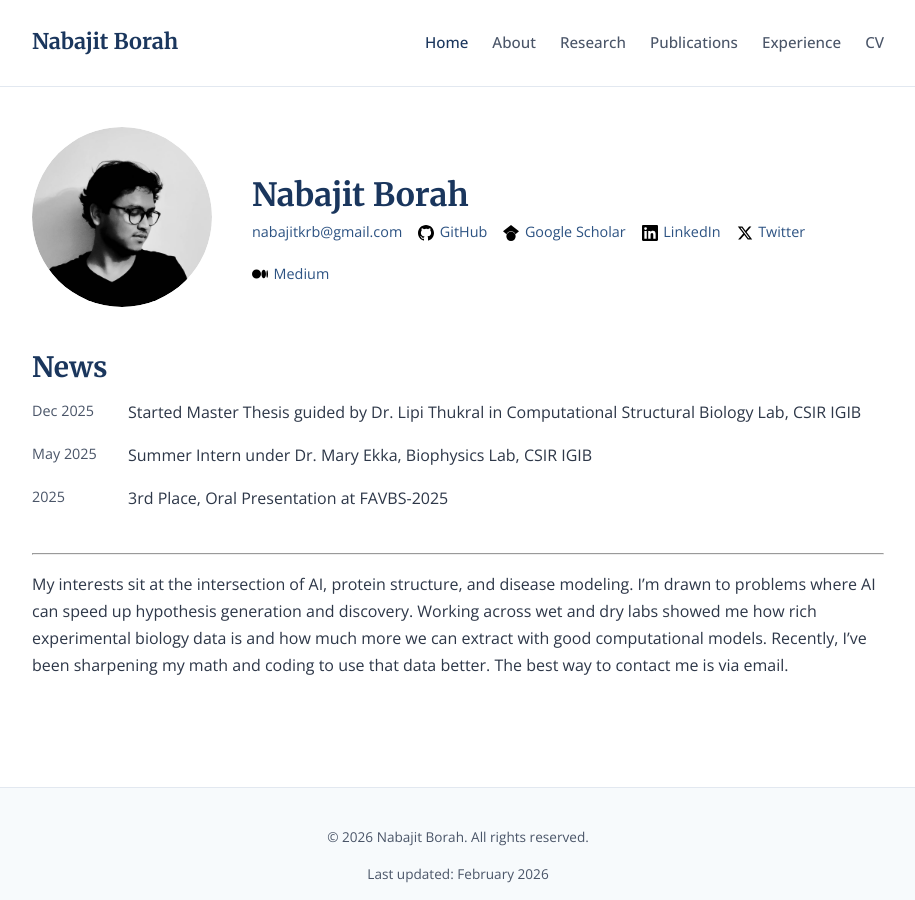
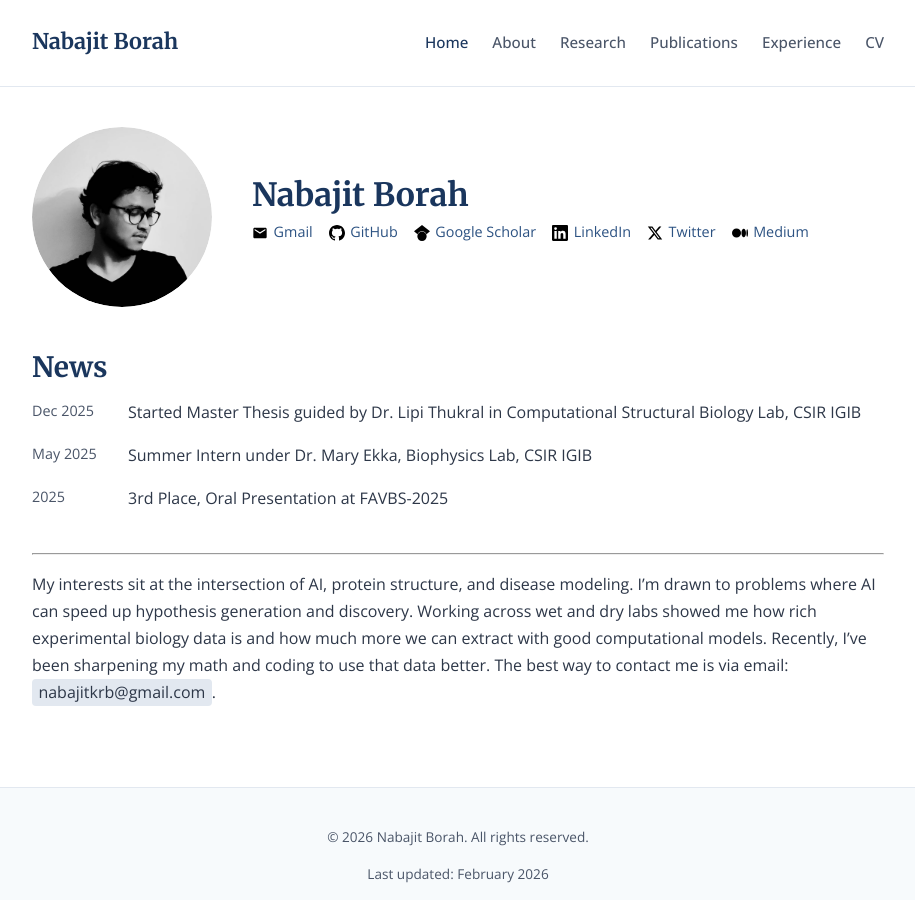
Before and after one commit to basicallynabbo/basicallynabbo.github.io, a Jekyll site: the page built from index.md, in a window 1280 px wide and 900 px high. Shown: the whole window, without its empty margins (182-1097 px from the left). Built offline with Jekyll 4.4.1, drawn with Linux system fonts in a browser that asks for light colours.

Commit message:
Enhance contact section with email highlight and update styling for better visibility

```diff
--- a/assets/css/style.css
+++ b/assets/css/style.css
@@ -171,6 +171,13 @@ main {
   width: 16px;
   height: 16px;
   vertical-align: middle;
+}
+
+.email-highlight {
+  background-color: #e2e8f0;
+  padding: 0.15em 0.4em;
+  border-radius: 4px;
+  color: var(--text-color);
 }
 
 /* Sections */
--- a/index.md
+++ b/index.md
@@ -11,7 +11,7 @@ show_title: false
   <div class="profile-info">
     <h1 class="profile-name">Nabajit Borah</h1>
     <div class="contact-links">
-      <a href="mailto:nabajitkrb@gmail.com">nabajitkrb@gmail.com</a>
+      <a href="mailto:nabajitkrb@gmail.com" title="Email"><img src="{{ '/images/icons/gmail.svg' | relative_url }}" alt="Email" class="icon"> Gmail</a>
       <a href="https://github.com/basicallynabbo"><img src="{{ '/images/icons/github.svg' | relative_url }}" alt="" class="icon"> GitHub</a>
       <a href="https://scholar.google.com/citations?user=YEooiOMAAAAJ"><img src="{{ '/images/icons/google-scholar.svg' | relative_url }}" alt="" class="icon"> Google Scholar</a>
       <a href="https://www.linkedin.com/in/nabajit/"><img src="{{ '/images/icons/linkedin.svg' | relative_url }}" alt="" class="icon"> LinkedIn</a>
@@ -43,4 +43,4 @@ show_title: false
 
 <!-- -->
 
-My interests sit at the intersection of AI, protein structure, and disease modeling. I’m drawn to problems where AI can speed up hypothesis generation and discovery. Working across wet and dry labs showed me how rich experimental biology data is and how much more we can extract with good computational models. Recently, I’ve been sharpening my math and coding to use that data better. The best way to contact me is via email.
+My interests sit at the intersection of AI, protein structure, and disease modeling. I’m drawn to problems where AI can speed up hypothesis generation and discovery. Working across wet and dry labs showed me how rich experimental biology data is and how much more we can extract with good computational models. Recently, I’ve been sharpening my math and coding to use that data better. The best way to contact me is via email: <span class="email-highlight">nabajitkrb@gmail.com</span>.
```
Also changed, not shown: README.md (deleted), images/icons/gmail.svg (added).
